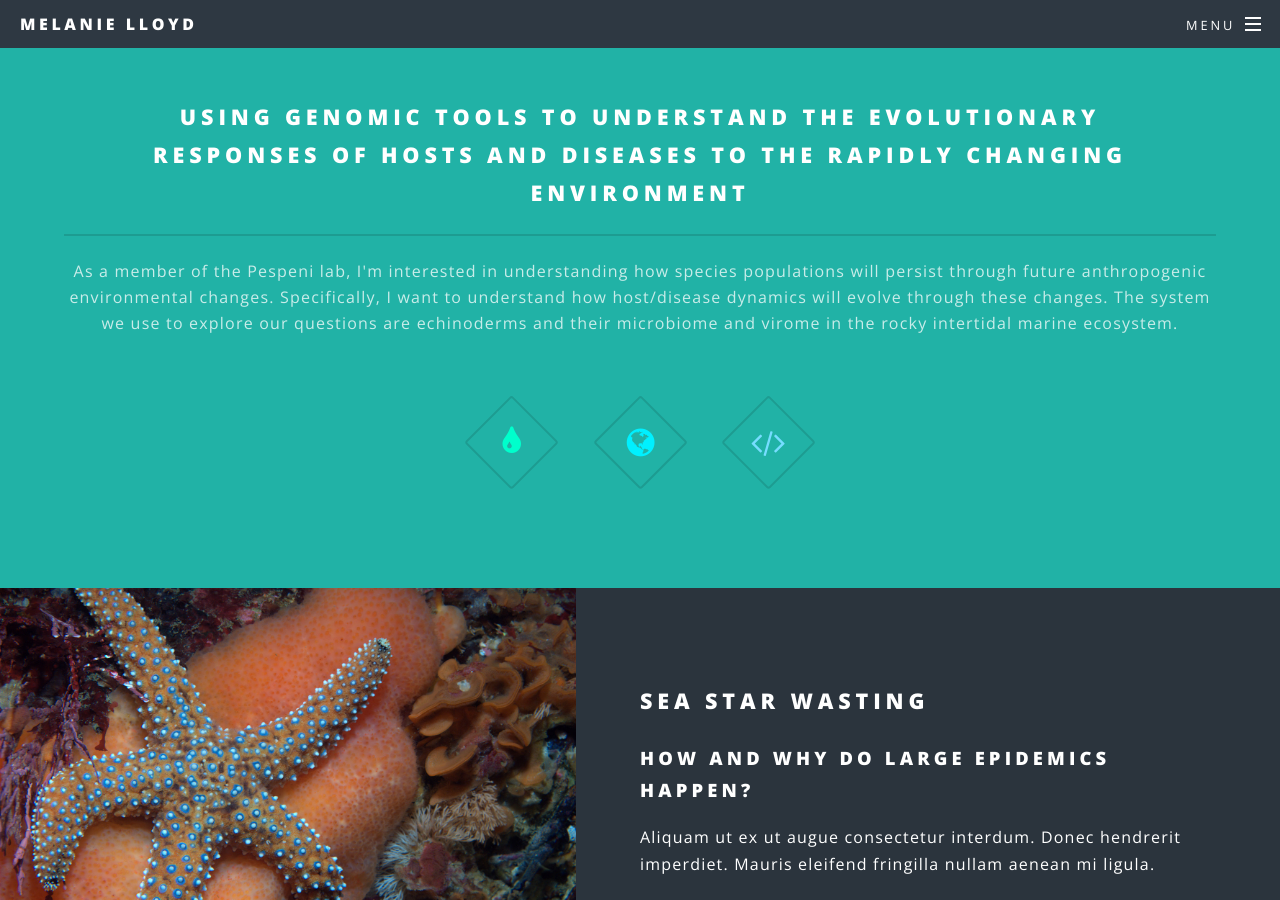
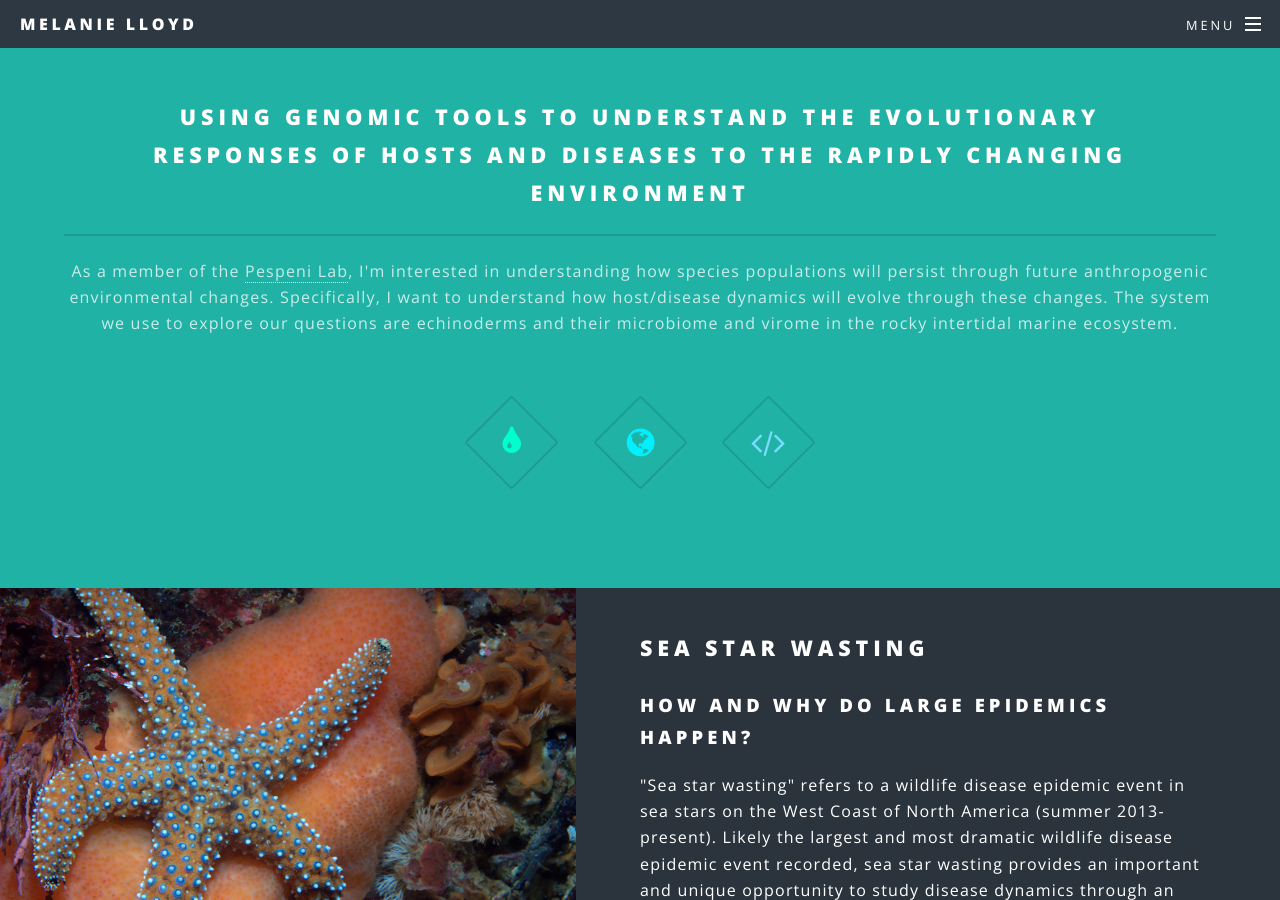
Before and after one commit to mlloyd23/mlloyd23.github.io, a Jekyll site: the page built from index.html, in a window 1280 px wide and 900 px high, scrolled down 898 px. Built offline with Jekyll 4.4.1, drawn with Linux system fonts in a browser that asks for light colours; some of the changed text lies outside the part shown.

Commit message:
Update index.html

```diff
--- a/index.html
+++ b/index.html
@@ -19,7 +19,7 @@
 							<header class="major">
 								<h2>Using genomic tools to understand the evolutionary <br />
 								responses of hosts and diseases to the rapidly changing environment</h2>
-								<p>As a member of the Pespeni lab, I'm interested in understanding how species
+								<p>As a member of the <a href="http://blog.uvm.edu/mpespeni/home/">Pespeni Lab</a>, I'm interested in understanding how species
 								populations will persist through future anthropogenic environmental changes.
 								Specifically, I want to understand how host/disease dynamics will evolve through these changes.
 								The system we use to explore our questions are echinoderms and their microbiome and virome in
@@ -40,14 +40,21 @@
 							<div class="image"><img src="images/pic01.jpg" alt="" /></div><div class="content">
 								<a href="elements.html"><h2>Sea Star Wasting</h2></a>
 								<h3>How and why do large epidemics happen?</h3>
-								<p>Aliquam ut ex ut augue consectetur interdum. Donec hendrerit imperdiet. Mauris eleifend fringilla nullam aenean mi ligula.</p>
+								<p>"Sea star wasting" refers to a wildlife disease epidemic event in sea stars on the
+								West Coast of North America (summer 2013-present). Likely the largest and most dramatic
+								wildlife disease epidemic event recorded, sea star wasting provides an important and unique
+								opportunity to study disease dynamics through an extremely virulent disease epidemic.</p>
 							</div>
 						</section>
 						<section class="spotlight">
 							<div class="image"><img src="images/pic02.jpg" alt="" /></div><div class="content">
-								<a href="fUrchin.html"><h2>Urchin Evolution to Rapid Change</h2></a>
+								<a href="fUrchin.html"><h2>Evolution to Rapid Environmental Change</h2></a>
 								<h3>Can species evolve fast enough to persist in a rapidly changing environment?</h3>
-								<p>Aliquam ut ex ut augue consectetur interdum. Donec hendrerit imperdiet. Mauris eleifend fringilla nullam aenean mi ligula.</p>
+								<p>Sea urchin larvae are highly sensitive to differences in temperature and ocean chemistry and
+								provide insight to the impacts of anthropogenic environmental change such as increased ocean temperature
+								and acidity. Results from our work indicate that, selection acts on purple urchin larvae kept in
+								conditions of varying acidity and those kept in more acidic water suffer loses in genetic diversity.
+								We want to expand these results to understand how temperature and disease will play a role in a multiple stressor experiment. </p>
 							</div>
 						</section>
 						<section class="spotlight">
```
